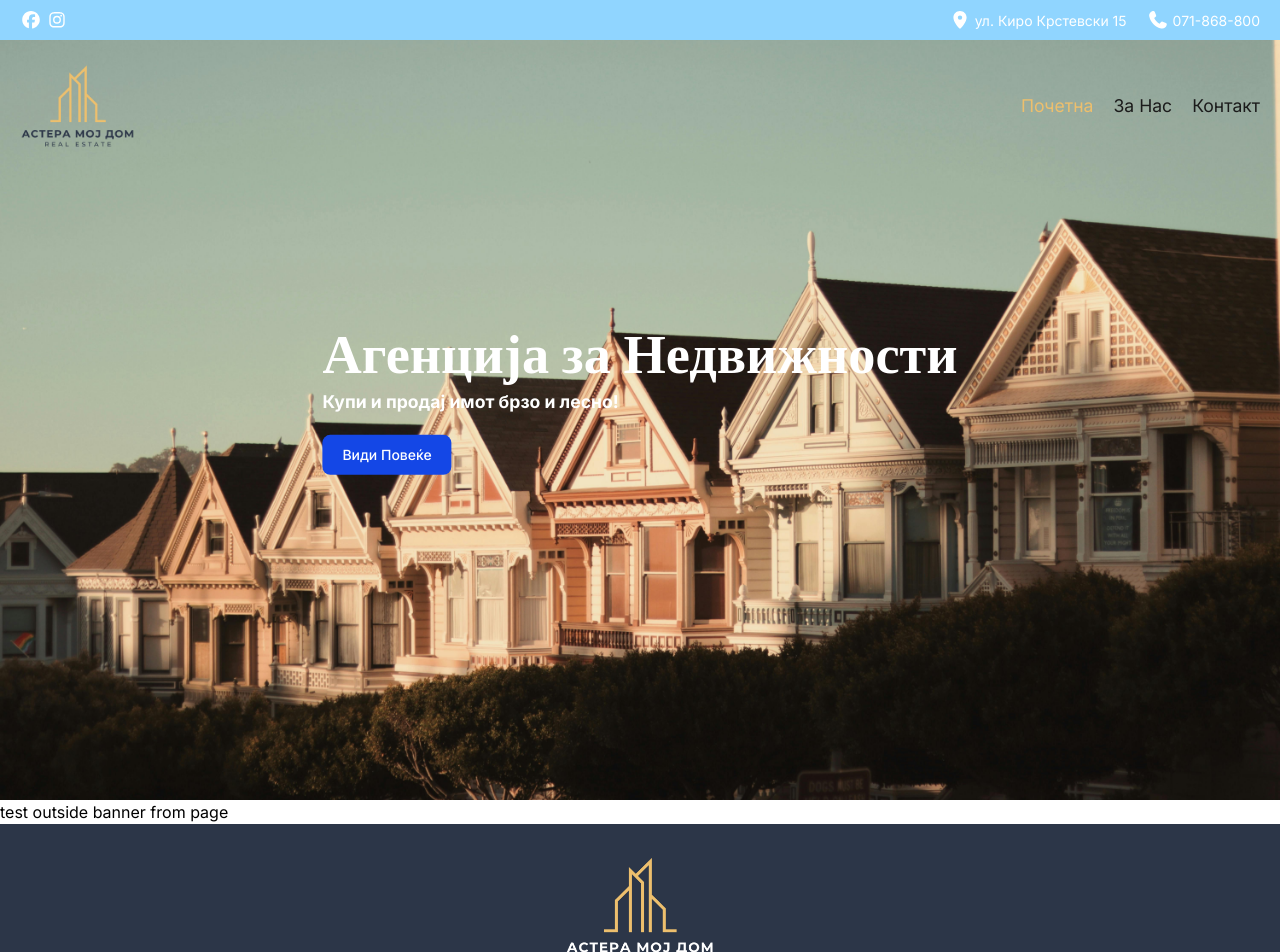
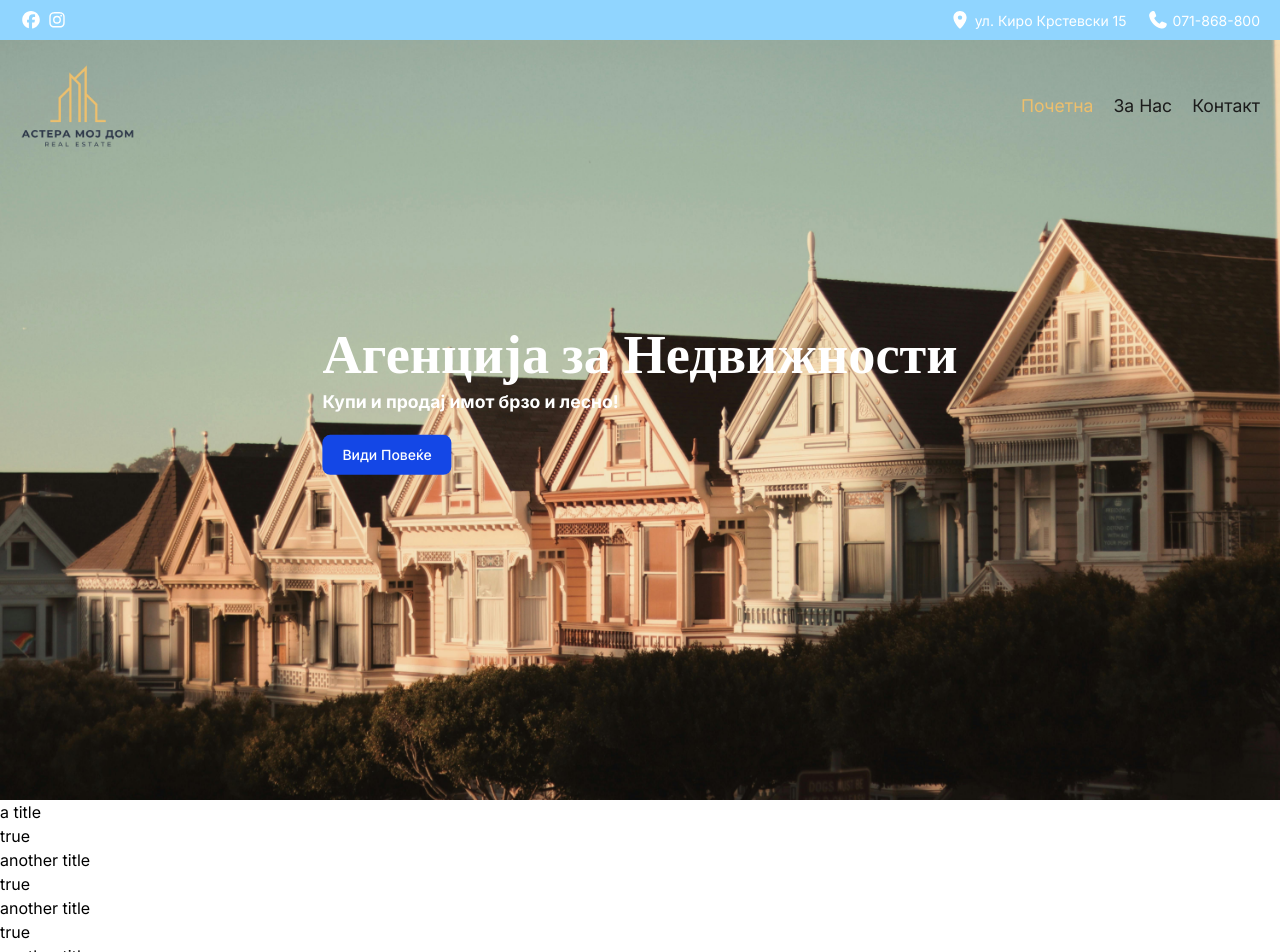
Before and after one commit to vladimirmomiroski/astera-moj-dom, a Next.js app: page / in a window 1280 px wide. Shown: the top 952 px of the page. Built offline with nearby package versions, Linux system fonts and the light colour scheme; data requests are answered from the project's data file; a web font is replaced by a local one.

Commit message:
added react-query, json-server for test

```diff
--- /dev/null
+++ b/app/(client)/components/features/listings/listings.tsx
@@ -0,0 +1,32 @@
+"use client"
+
+import { useQuery } from "@tanstack/react-query";
+
+type Listing = {
+    id: number,
+    title: string,
+    views: number,
+}
+
+const fetchListings = async (): Promise<Listing[]> => {
+    const response = await fetch("http://localhost:3000/posts");
+    return response.json()
+}
+
+const Listings = () => {
+
+    const { data, error, isLoading, isError } = useQuery({
+        queryKey: ["listings"],
+        queryFn: fetchListings,
+    })
+    return (
+        data && data.map(({ id, title, views }: Listing, key: number) => (
+            <div key={key}>
+                <p>{title}</p>
+                {views && <div>true</div>}
+            </div>
+        ))
+    )
+}
+
+export default Listings
--- a/app/(client)/components/ui/navbar/navbar.tsx
+++ b/app/(client)/components/layout/navbar/navbar.tsx
@@ -3,8 +3,6 @@ import NavLink from "@/shared/ui/nav-link/nav-link"
 import { FontAwesomeIcon } from "@fortawesome/react-fontawesome";
 import { faFacebook, faInstagram } from "@fortawesome/free-brands-svg-icons";
 import { faPhone, faLocationDot } from "@fortawesome/free-solid-svg-icons";
-
-
 
 const Navbar = () => {
   return (
--- /dev/null
+++ b/app/(client)/contact/page.tsx
@@ -0,0 +1,9 @@
+import React from 'react'
+
+const Contact = () => {
+    return (
+        <div>Contact</div>
+    )
+}
+
+export default Contact
--- a/app/(client)/layout.tsx
+++ b/app/(client)/layout.tsx
@@ -1,5 +1,5 @@
-import Navbar from "@/app/(client)/components/ui/navbar/navbar";
-import Footer from "@/app/(client)/components/ui/footer/footer";
+import Navbar from "@/app/(client)/components/layout/navbar/navbar";
+import Footer from "@/app/(client)/components/layout/footer/footer";
 
 const ClientLayout = ({
   children,
--- a/app/(client)/page.tsx
+++ b/app/(client)/page.tsx
@@ -1,10 +1,11 @@
-import Hero from "./components/ui/hero/hero";
+import Hero from "./components/layout/hero/hero";
+import Listings from "./components/features/listings/listings";
 
 const Home = () => {
   return (
     <>
       <Hero />
-      test outside banner from page
+      <Listings />
     </>
   )
 
--- a/app/layout.tsx
+++ b/app/layout.tsx
@@ -3,6 +3,7 @@ import { Playfair_Display, Inter } from "next/font/google";
 import "./globals.css";
 import "@fortawesome/fontawesome-svg-core/styles.css";
 import { config } from "@fortawesome/fontawesome-svg-core";
+import QueryProvider from "@/lib/query/QueryProvider"
 config.autoAddCss = false;
 
 const playfairDisplay = Playfair_Display({
@@ -30,7 +31,7 @@ export default function RootLayout({
       <body
         className={`${playfairDisplay.variable} ${inter.variable} antialiased`}
       >
-        {children}
+        <QueryProvider>{children}</QueryProvider>
       </body>
     </html>
   );
--- /dev/null
+++ b/db.json
@@ -0,0 +1,19 @@
+{
+  "posts": [
+    { "id": "1", "title": "a title", "views": 100 },
+    { "id": "2", "title": "another title", "views": 200 },
+    { "id": "3", "title": "another title", "views": 200 },
+    { "id": "4", "title": "another title", "views": 200 },
+    { "id": "5", "title": "another title", "views": 200 },
+    { "id": "6", "title": "another title", "views": 200 },
+    { "id": "7", "title": "another title", "views": 200 },
+    { "id": "8", "title": "another title", "views": 200 }
+  ],
+  "comments": [
+    { "id": "1", "text": "a comment about post 1", "postId": "1" },
+    { "id": "2", "text": "another comment about post 1", "postId": "1" }
+  ],
+  "profile": {
+    "name": "typicode"
+  }
+}
--- /dev/null
+++ b/lib/query/QueryProvider.tsx
@@ -0,0 +1,13 @@
+"use client"
+
+import { QueryClientProvider, QueryClient } from "@tanstack/react-query";
+import { useState } from "react";
+
+type Props = {
+    children: React.ReactNode;
+}
+
+export default function QueryProvider({ children }: Props) {
+    const [queryClient] = useState(() => new QueryClient())
+    return <QueryClientProvider client={queryClient}>{children}</QueryClientProvider>;
+}
--- a/package.json
+++ b/package.json
@@ -14,7 +14,9 @@
     "@fortawesome/free-brands-svg-icons": "^7.1.0",
     "@fortawesome/free-solid-svg-icons": "^7.1.0",
     "@fortawesome/react-fontawesome": "^3.1.0",
+    "@tanstack/react-query": "^5.90.9",
     "babel-plugin-react-compiler": "^1.0.0",
+    "json-server": "^1.0.0-beta.3",
     "next": "16.0.1",
     "postcss": "^8.5.6",
     "react": "19.2.0",
```
Also changed, not shown: app/(client)/components/layout/footer/footer.tsx (renamed from app/(client)/components/ui/footer/footer.tsx), app/(client)/components/layout/hero/hero.tsx (renamed from app/(client)/components/ui/hero/hero.tsx), 1 other file (tests, documents, lock files or other folders).
